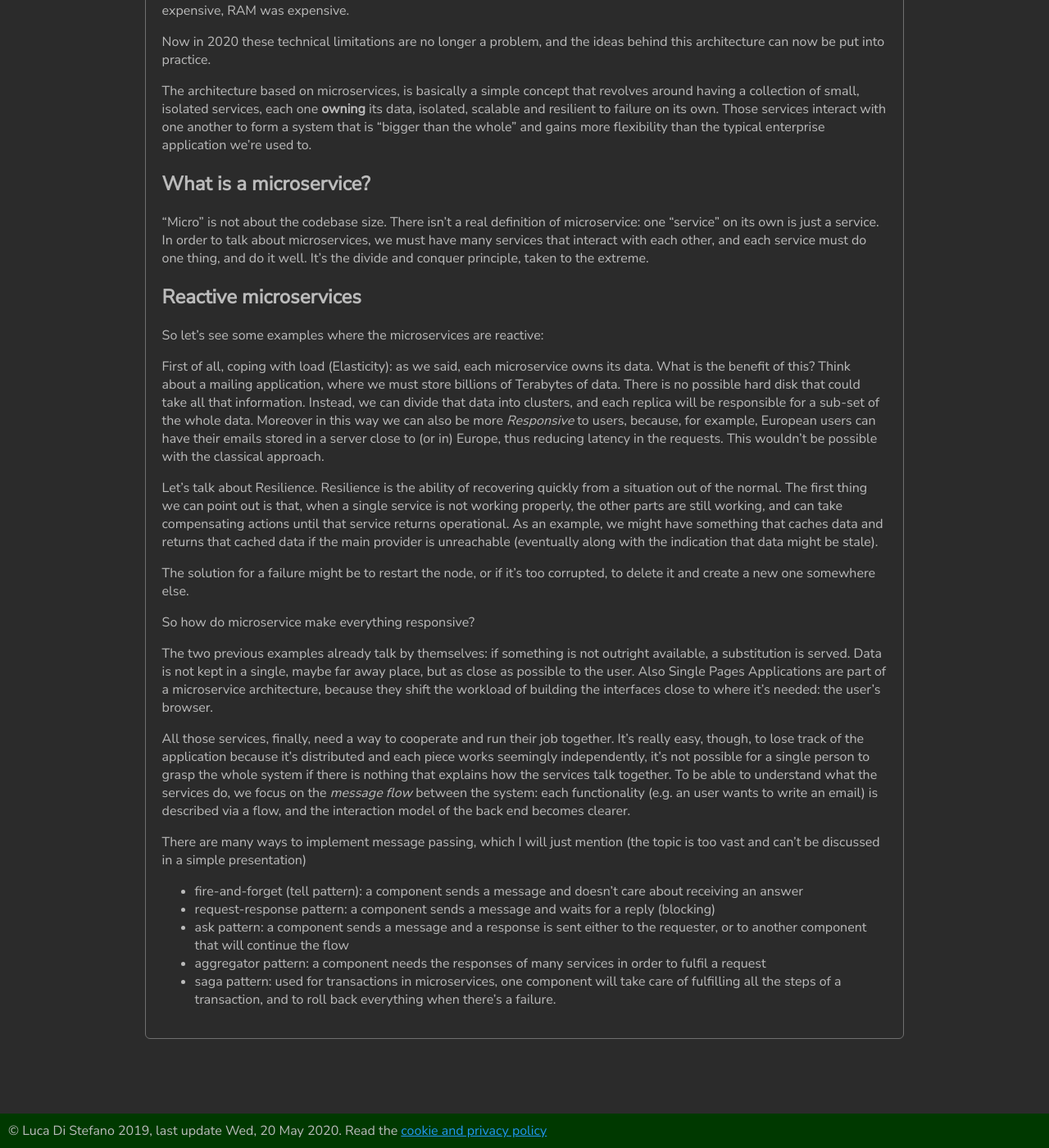
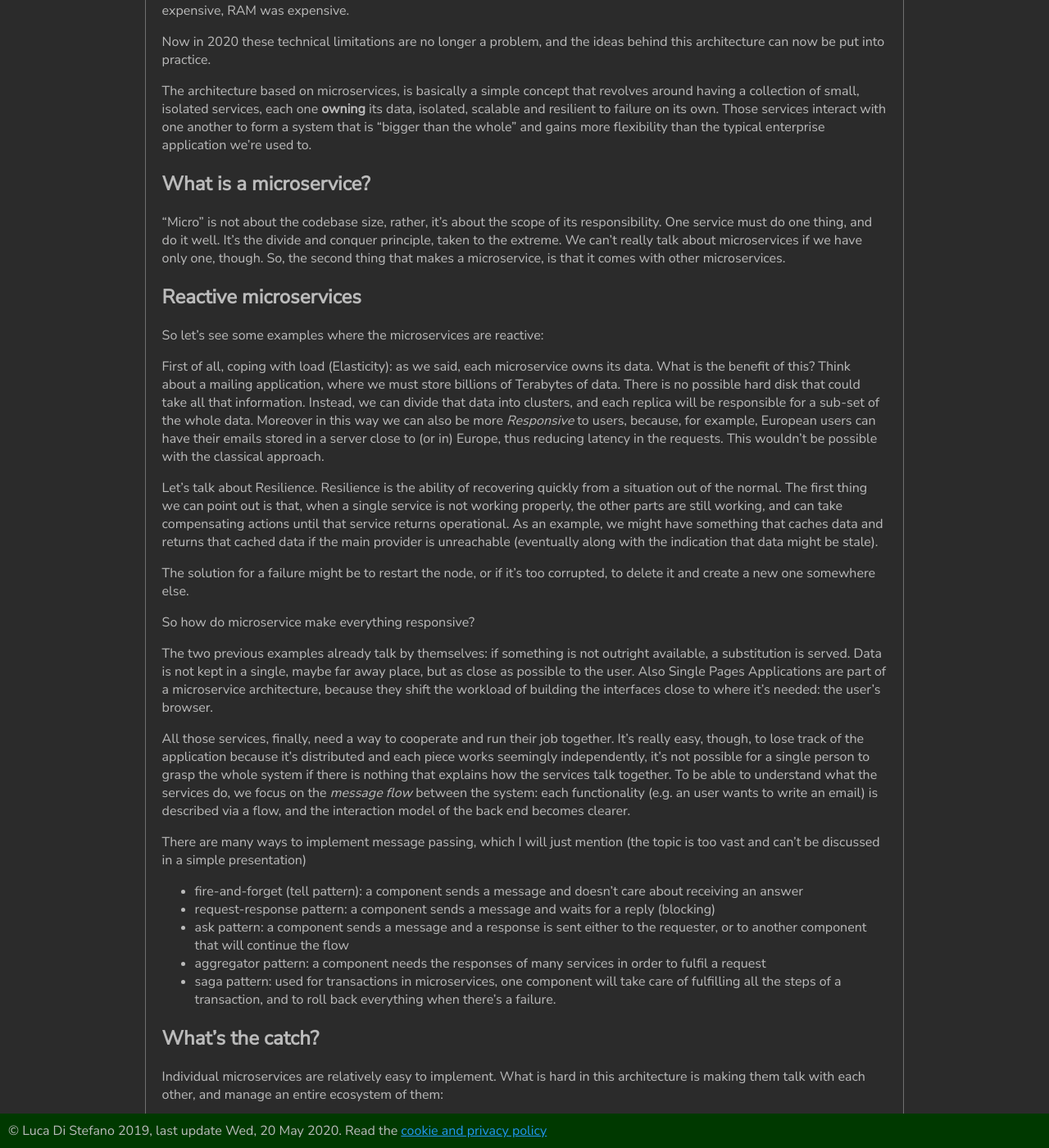
Before and after one commit to LukeDS-it/LukeDS-it.github.io, a Jekyll site: the page built from pages/reacting-to-change-microservices.md, in a window 1280 px wide and 1400 px high, scrolled down 1744 px. Shown: the whole window at 82% size. Built offline with Jekyll 4.4.1, drawn with Linux system fonts in a browser that asks for light colours; some of the changed text lies outside the part shown.

Commit message:
stub of ms article

```diff
--- a/pages/reacting-to-change-microservices.md
+++ b/pages/reacting-to-change-microservices.md
@@ -89,11 +89,11 @@ we're used to.
 
 ## What is a microservice?
 
-"Micro" is not about the codebase size.
-There isn't a real definition of microservice: one "service" on its own is just a service.
-In order to talk about microservices, we must have many services that interact with each other, and
-each service must do one thing, and do it well. It's the divide and conquer principle,
+"Micro" is not about the codebase size, rather, it's about the scope of its responsibility.
+One service must do one thing, and do it well. It's the divide and conquer principle,
 taken to the extreme.
+We can't really talk about microservices if we have only one, though. So, the second
+thing that makes a microservice, is that it comes with other microservices.
 
 ## Reactive microservices
 
@@ -145,7 +145,21 @@ vast and can't be discussed in a simple presentation)
 - saga pattern: used for transactions in microservices, one component will take care of fulfilling
   all the steps of a transaction, and to roll back everything when there's a failure.
 
+## What's the catch?
 
+Individual microservices are relatively easy to implement. What is hard in this architecture is
+making them talk with each other, and manage an entire ecosystem of them:
+
+- service discovery
+- coordination
+- security
+- replication
+- data consistency
+- failover
+- deployment
+- integration with external systems
+
+And many more.
 
 [1]: https://reactivemanifesto.org
 [2]: https://www.lightbend.com/ebooks/reactive-microservices-architecture-design-principles-for-distributed-systems-oreilly
```
